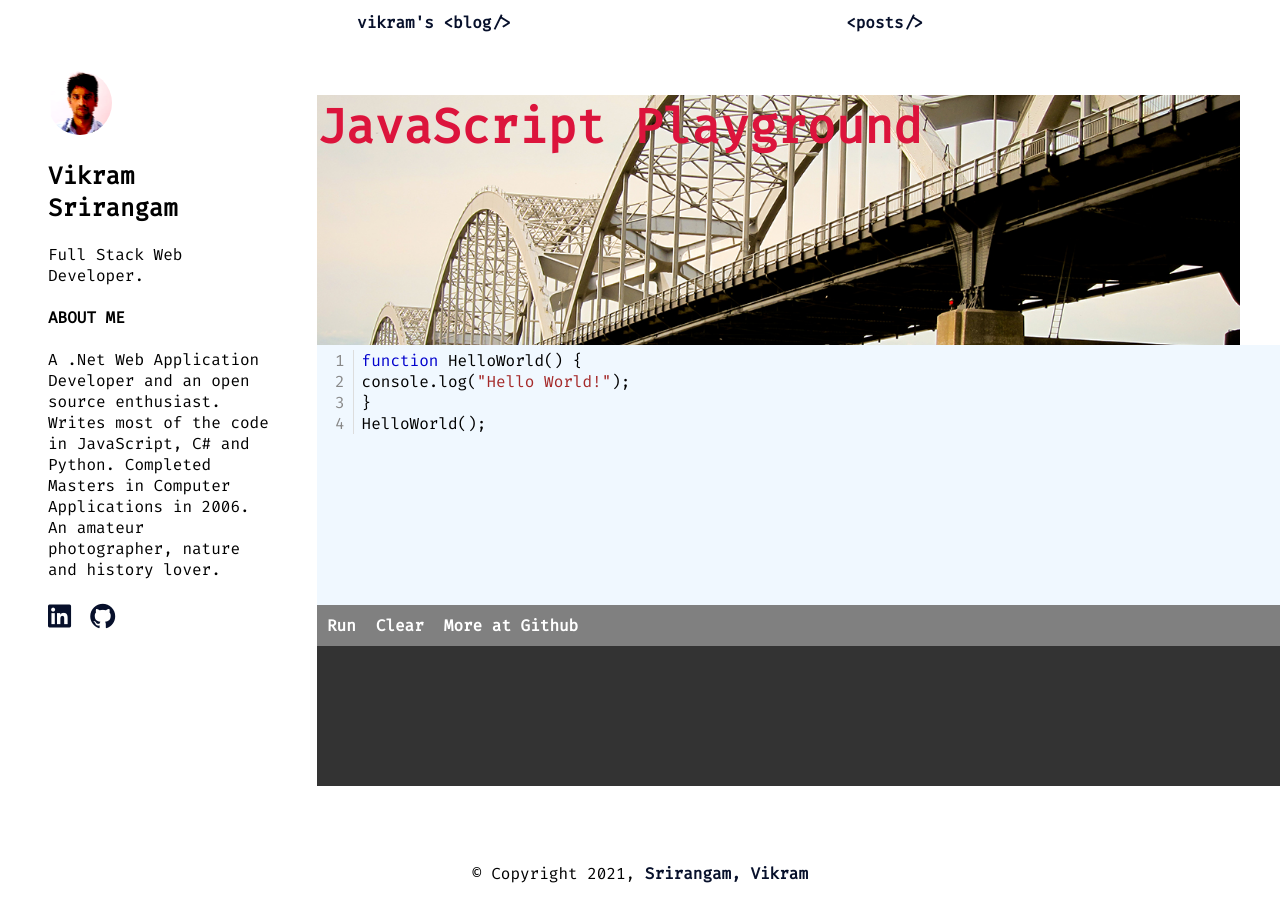
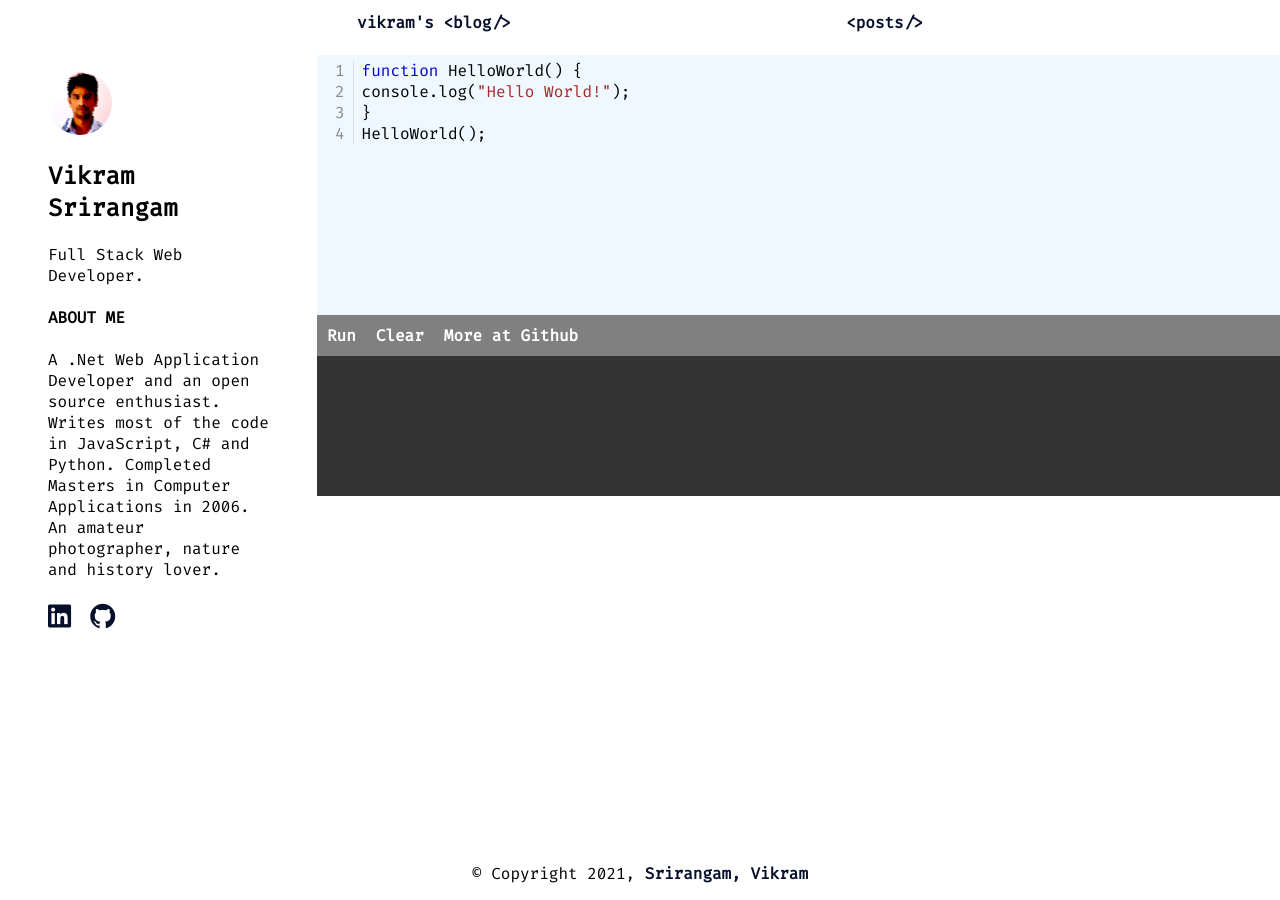
Before and after one commit to srirangamv/srirangamv.github.io, a Jekyll site: the page built from _pages/2019-05-25-javascript-playground.md, in a window 1280 px wide. Built offline with Jekyll 4.4.1, drawn with Linux system fonts in a browser that asks for light colours.

Commit message:
adding page

```diff
--- a/_layouts/editor.html
+++ b/_layouts/editor.html
@@ -1,6 +1,4 @@
 ---
 layout: default
 ---
-
-<h2 class="titlebg">{{ page.title }}</h2>
 {{ content }}
```
